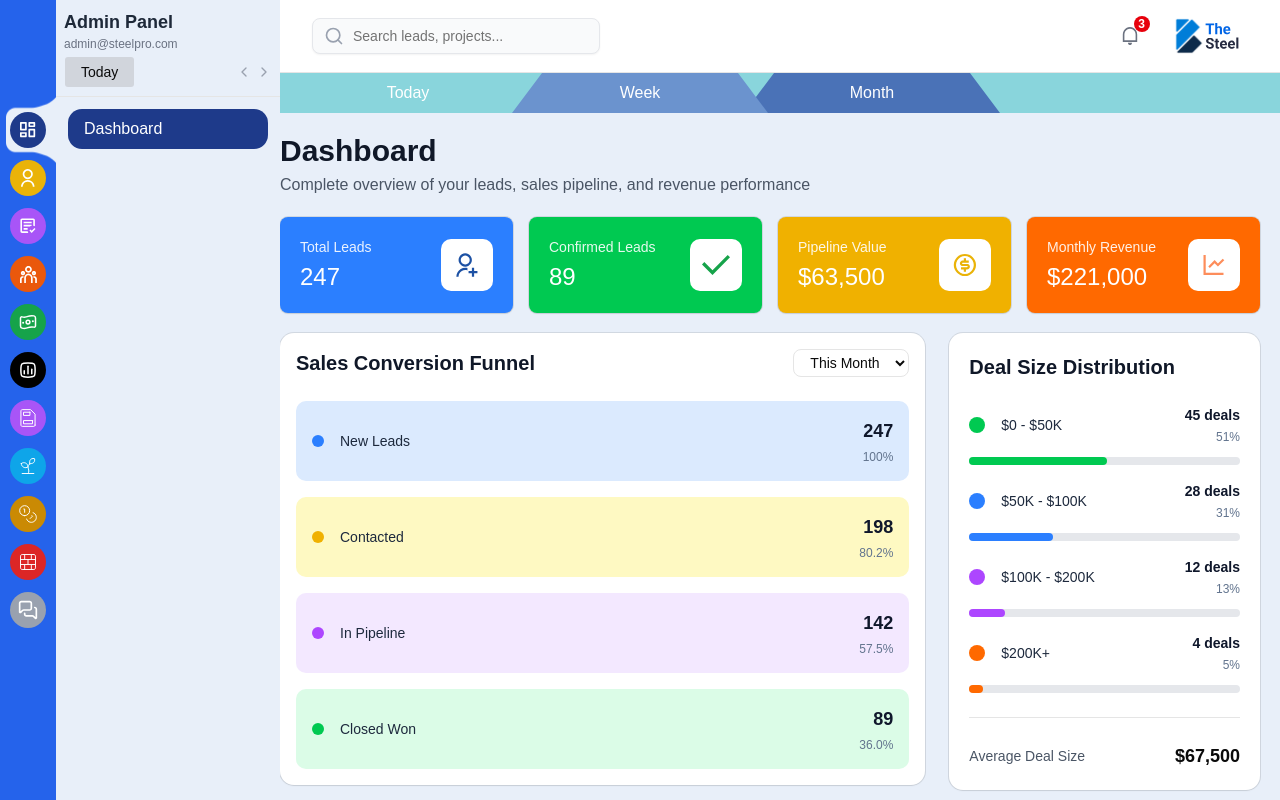
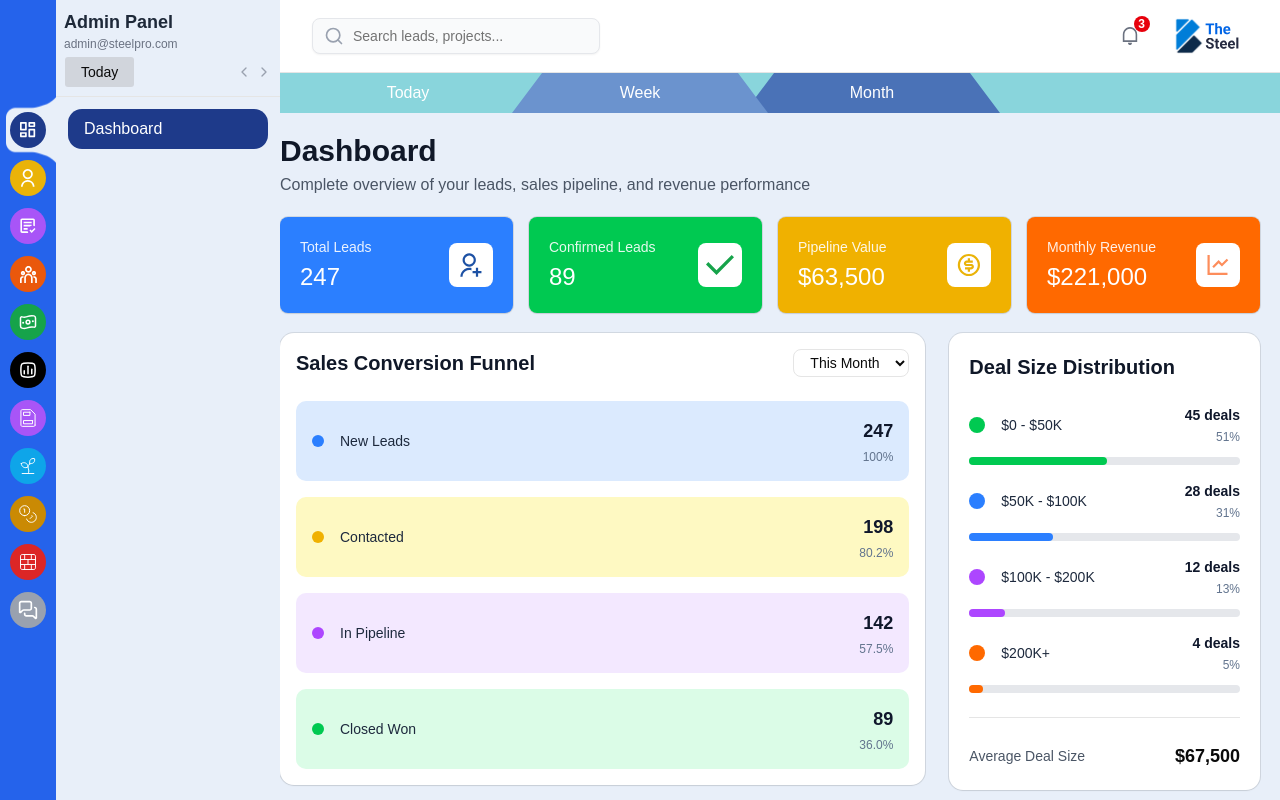
Before and after one commit to react6-flyweis/the-steel-admin, a React (Vite) app: page / in a window 1280 px wide. Shown: the top 800 px of the page. Built offline with nearby package versions, Linux system fonts and the light colour scheme.

Commit message:
fix: adjust padding and border radius for icon container in StatCard component

```diff
--- a/src/components/ui/stat-card.tsx
+++ b/src/components/ui/stat-card.tsx
@@ -28,7 +28,7 @@ export default function StatCard({
           <p className="text-2xl mt-1">{value}</p>
         </div>
 
-        <div className="bg-white p-3 rounded-lg">{icon}</div>
+        <div className="bg-white p-2 rounded-md">{icon}</div>
       </div>
     </Card>
   );
```
